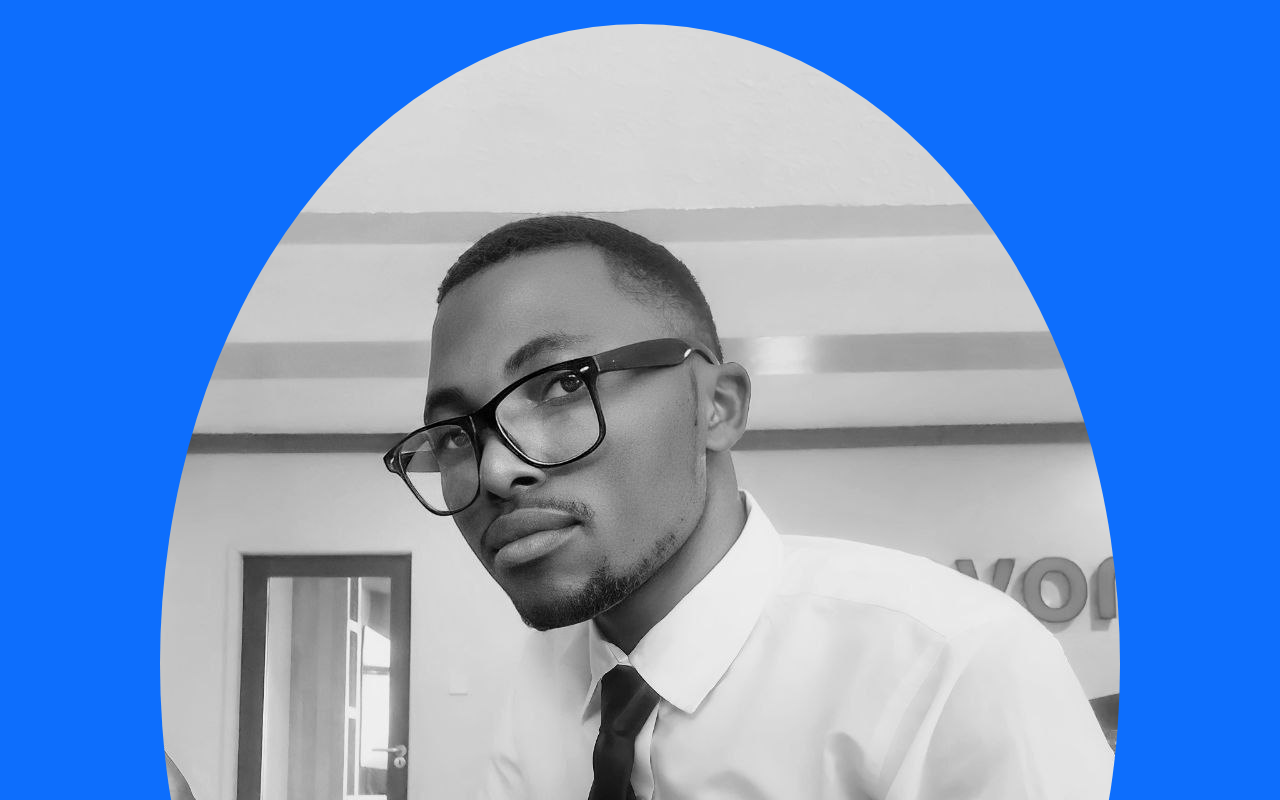
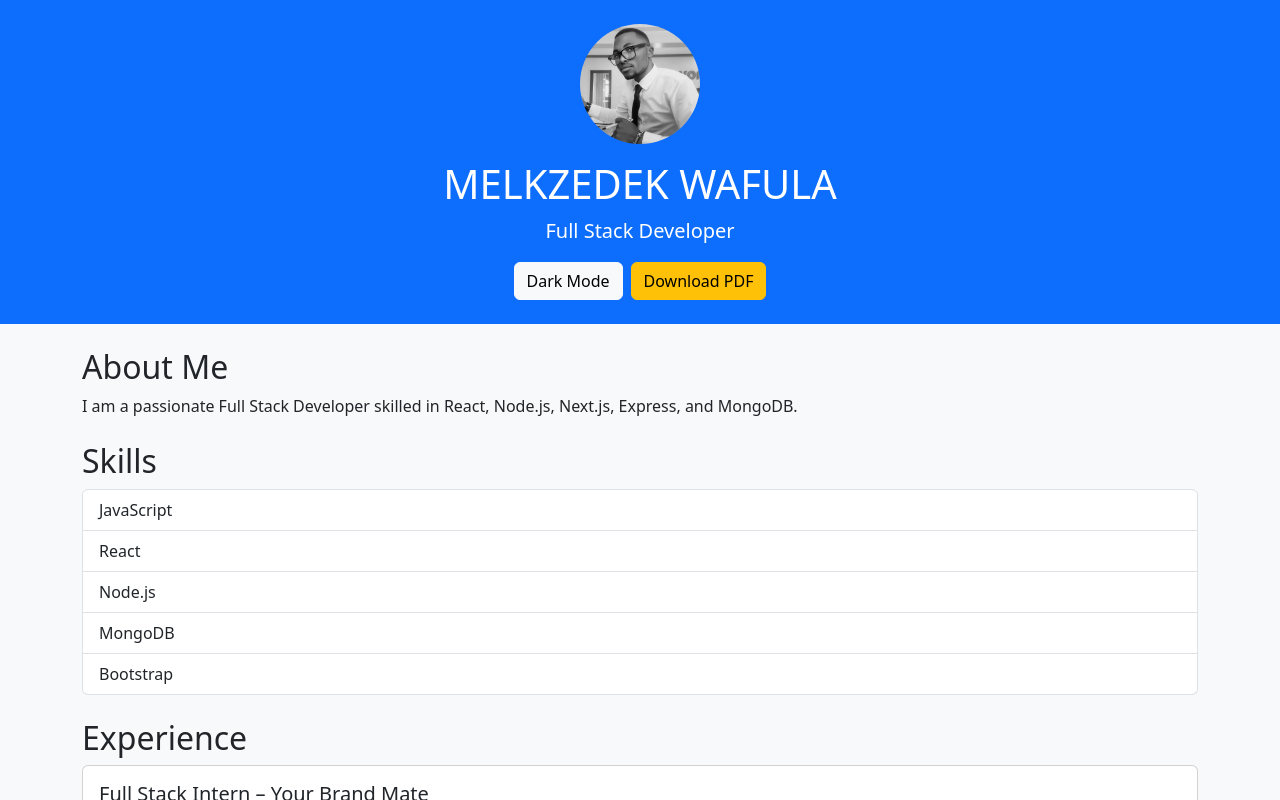
Before and after one commit to Melkzedk/my-resume, a React (Create React App) app: page / in a window 1280 px wide. Shown: the top 800 px of the page. Built offline with nearby package versions, Linux system fonts and the light colour scheme.

Commit message:
small changes

```diff
--- a/src/components/Header.js
+++ b/src/components/Header.js
@@ -5,24 +5,35 @@ import html2canvas from "html2canvas";
 import image1 from "../my-resume.jpg";
 
 export default function Header({ dark, toggleTheme }) {
-
   const downloadPDF = () => {
     const resume = document.body;
 
-    html2canvas(resume).then((canvas) => {
+    html2canvas(resume, { scale: 2 }).then((canvas) => {
       const img = canvas.toDataURL("image/png");
       const pdf = new jsPDF("p", "mm", "a4");
-      pdf.addImage(img, "PNG", 0, 0, 210, 297);
+      const imgProps = pdf.getImageProperties(img);
+      const pdfWidth = pdf.internal.pageSize.getWidth();
+      const pdfHeight = (imgProps.height * pdfWidth) / imgProps.width;
+      pdf.addImage(img, "PNG", 0, 0, pdfWidth, pdfHeight);
       pdf.save("resume.pdf");
     });
   };
 
   return (
-    <header className={`text-center p-4 ${dark ? "bg-secondary" : "bg-primary"} text-white`}>
+    <header
+      className={`text-center p-4 ${
+        dark ? "bg-secondary text-white" : "bg-primary text-white"
+      }`}
+    >
       <motion.img
         src={image1}
         alt="Profile"
         className="rounded-circle mb-3"
+        style={{
+          width: "120px",
+          height: "120px",
+          objectFit: "cover",
+        }}
         initial={{ scale: 0 }}
         animate={{ scale: 1 }}
         transition={{ duration: 0.8 }}
@@ -31,13 +42,15 @@ export default function Header({ dark, toggleTheme }) {
       <h1>MELKZEDEK WAFULA</h1>
       <p className="lead">Full Stack Developer</p>
 
-      <button className="btn btn-light me-2" onClick={toggleTheme}>
-        {dark ? "Light Mode" : "Dark Mode"}
-      </button>
+      <div className="d-flex justify-content-center mt-3 flex-wrap gap-2">
+        <button className="btn btn-light" onClick={toggleTheme}>
+          {dark ? "Light Mode" : "Dark Mode"}
+        </button>
 
-      <button className="btn btn-warning" onClick={downloadPDF}>
-        Download PDF
-      </button>
+        <button className="btn btn-warning" onClick={downloadPDF}>
+          Download PDF
+        </button>
+      </div>
     </header>
   );
 }
```
